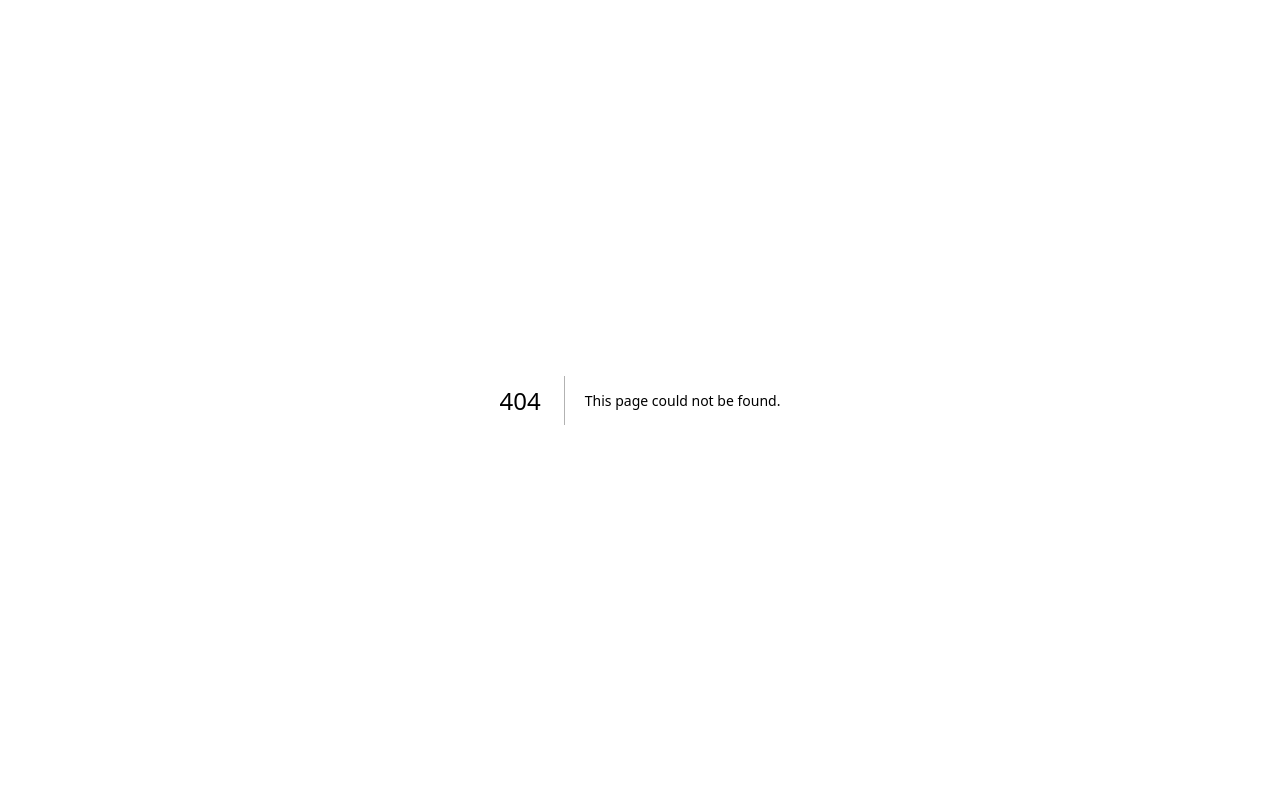
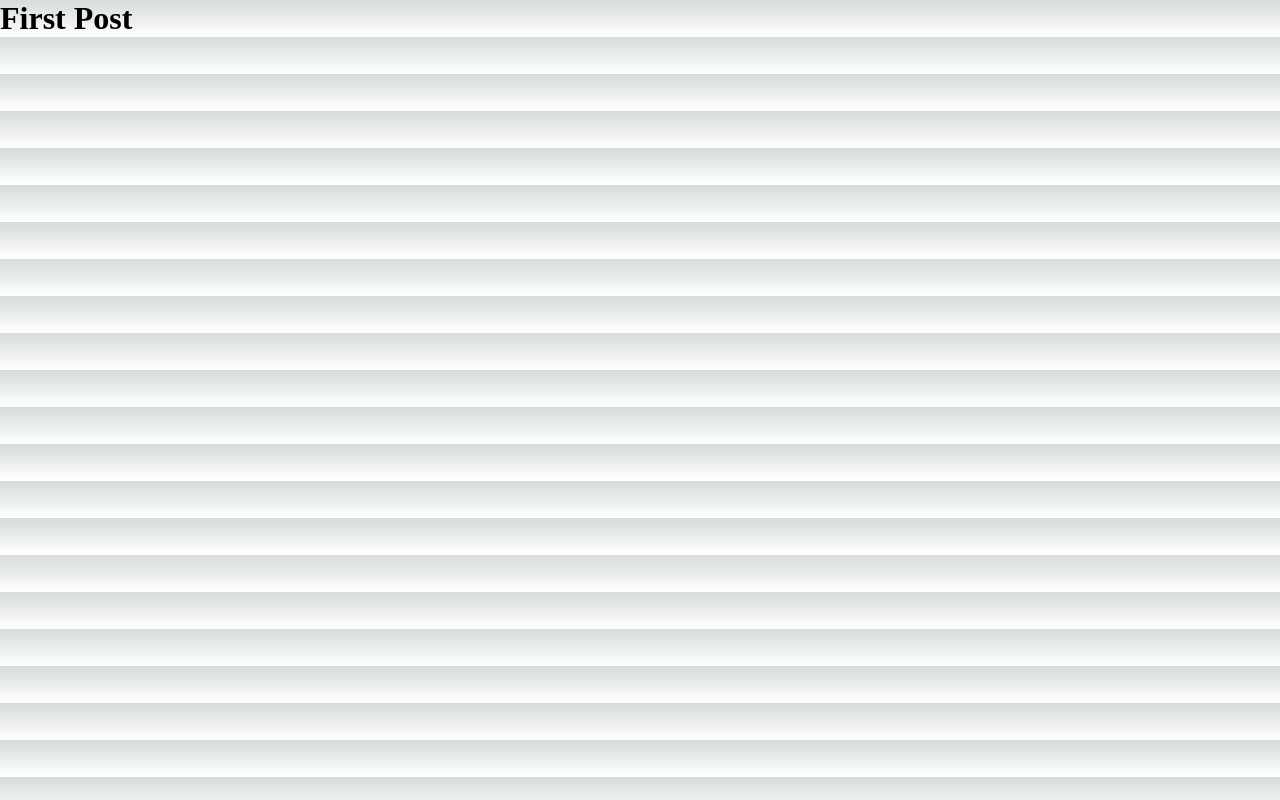
Before and after one commit to Rkovl/wikiCurrentEvents, a Next.js app: page /temp/currentEvents in a window 1280 px wide. Before the commit this address had no page. Built offline with nearby package versions, Linux system fonts and the light colour scheme.

Commit message:
handling next.js

```diff
--- /dev/null
+++ b/src/pages/temp/currentEvents.js
@@ -0,0 +1,3 @@
+export default function currentEvents() {
+    return <h1>First Post</h1>
+}
```
